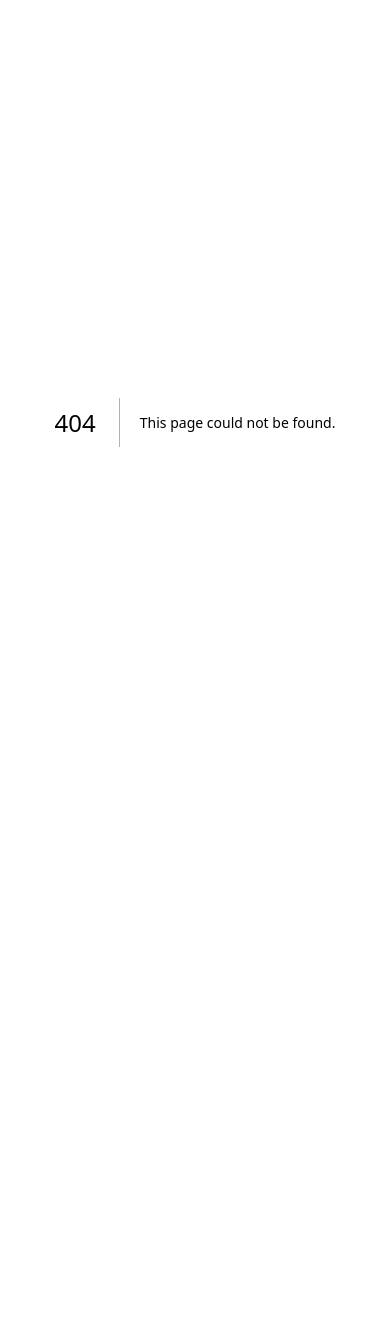
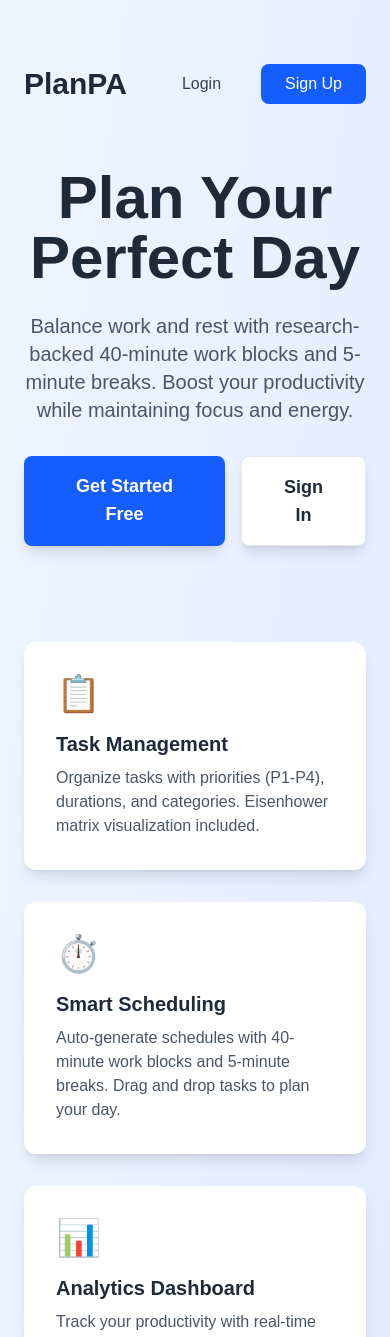
Before and after one commit to BalajiRKB/Planpa, a Next.js app: page /landing in a window 390 px wide. Before the commit this address had no page. Shown: the top 1337 px of the page. Before the commit the page ends 844 px from the top, so only its background shows below. Built offline with nearby package versions, Linux system fonts and the light colour scheme.

Commit message:
feat: add landing page with marketing content
- Hero section with CTAs
- Feature highlights
- How it works section
- Call-to-action sections
- Navigation to login/signup
- Responsive layout

```diff
--- /dev/null
+++ b/app/landing/page.tsx
@@ -0,0 +1,147 @@
+'use client';
+
+import React from 'react';
+import Link from 'next/link';
+
+export default function LandingPage() {
+  return (
+    <div className="min-h-screen bg-linear-to-br from-blue-50 to-indigo-100">
+      {/* Hero Section */}
+      <div className="container mx-auto px-6 py-16">
+        <nav className="flex justify-between items-center mb-16">
+          <h1 className="text-3xl font-bold text-gray-800">PlanPA</h1>
+          <div className="flex gap-4">
+            <Link
+              href="/login"
+              className="px-6 py-2 text-gray-700 hover:text-gray-900 transition"
+            >
+              Login
+            </Link>
+            <Link
+              href="/signup"
+              className="px-6 py-2 bg-blue-600 hover:bg-blue-700 text-white rounded-lg transition"
+            >
+              Sign Up
+            </Link>
+          </div>
+        </nav>
+
+        <div className="text-center max-w-4xl mx-auto">
+          <h2 className="text-6xl font-bold text-gray-800 mb-6">
+            Plan Your Perfect Day
+          </h2>
+          <p className="text-xl text-gray-600 mb-8">
+            Balance work and rest with research-backed 40-minute work blocks and 5-minute breaks.
+            Boost your productivity while maintaining focus and energy.
+          </p>
+          <div className="flex justify-center gap-4">
+            <Link
+              href="/signup"
+              className="px-8 py-4 bg-blue-600 hover:bg-blue-700 text-white text-lg font-semibold rounded-lg transition shadow-lg"
+            >
+              Get Started Free
+            </Link>
+            <Link
+              href="/login"
+              className="px-8 py-4 bg-white hover:bg-gray-50 text-gray-800 text-lg font-semibold rounded-lg transition shadow-lg border border-gray-200"
+            >
+              Sign In
+            </Link>
+          </div>
+        </div>
+
+        {/* Features */}
+        <div className="grid md:grid-cols-3 gap-8 mt-24">
+          <div className="bg-white rounded-xl p-8 shadow-lg">
+            <div className="text-4xl mb-4">📋</div>
+            <h3 className="text-xl font-bold text-gray-800 mb-2">Task Management</h3>
+            <p className="text-gray-600">
+              Organize tasks with priorities (P1-P4), durations, and categories. Eisenhower matrix visualization included.
+            </p>
+          </div>
+
+          <div className="bg-white rounded-xl p-8 shadow-lg">
+            <div className="text-4xl mb-4">⏱️</div>
+            <h3 className="text-xl font-bold text-gray-800 mb-2">Smart Scheduling</h3>
+            <p className="text-gray-600">
+              Auto-generate schedules with 40-minute work blocks and 5-minute breaks. Drag and drop tasks to plan your day.
+            </p>
+          </div>
+
+          <div className="bg-white rounded-xl p-8 shadow-lg">
+            <div className="text-4xl mb-4">📊</div>
+            <h3 className="text-xl font-bold text-gray-800 mb-2">Analytics Dashboard</h3>
+            <p className="text-gray-600">
+              Track your productivity with real-time metrics, completion rates, and insights to improve your workflow.
+            </p>
+          </div>
+        </div>
+
+        {/* How It Works */}
+        <div className="mt-24">
+          <h3 className="text-4xl font-bold text-gray-800 text-center mb-12">How It Works</h3>
+          <div className="grid md:grid-cols-4 gap-6">
+            <div className="text-center">
+              <div className="bg-blue-600 text-white w-16 h-16 rounded-full flex items-center justify-center text-2xl font-bold mx-auto mb-4">
+                1
+              </div>
+              <h4 className="font-semibold text-gray-800 mb-2">Add Tasks</h4>
+              <p className="text-gray-600 text-sm">Create your task list with priorities and durations</p>
+            </div>
+            <div className="text-center">
+              <div className="bg-blue-600 text-white w-16 h-16 rounded-full flex items-center justify-center text-2xl font-bold mx-auto mb-4">
+                2
+              </div>
+              <h4 className="font-semibold text-gray-800 mb-2">Create Schedule</h4>
+              <p className="text-gray-600 text-sm">Generate your daily schedule with work blocks</p>
+            </div>
+            <div className="text-center">
+              <div className="bg-blue-600 text-white w-16 h-16 rounded-full flex items-center justify-center text-2xl font-bold mx-auto mb-4">
+                3
+              </div>
+              <h4 className="font-semibold text-gray-800 mb-2">Drag & Drop</h4>
+              <p className="text-gray-600 text-sm">Assign tasks to time blocks with simple drag & drop</p>
+            </div>
+            <div className="text-center">
+              <div className="bg-blue-600 text-white w-16 h-16 rounded-full flex items-center justify-center text-2xl font-bold mx-auto mb-4">
+                4
+              </div>
+              <h4 className="font-semibold text-gray-800 mb-2">Start Working</h4>
+              <p className="text-gray-600 text-sm">Use the timer to stay focused and track progress</p>
+            </div>
+          </div>
+        </div>
+
+        {/* CTA */}
+        <div className="mt-24 text-center bg-white rounded-2xl p-12 shadow-xl">
+          <h3 className="text-3xl font-bold text-gray-800 mb-4">
+            Ready to boost your productivity?
+          </h3>
+          <p className="text-gray-600 mb-8">
+            Join thousands of users who are planning better and achieving more.
+          </p>
+          <Link
+            href="/signup"
+            className="inline-block px-8 py-4 bg-blue-600 hover:bg-blue-700 text-white text-lg font-semibold rounded-lg transition shadow-lg"
+          >
+            Start Planning Now
+          </Link>
+        </div>
+      </div>
+
+      {/* Footer */}
+      <footer className="border-t border-gray-200 mt-16">
+        <div className="container mx-auto px-6 py-8">
+          <div className="flex justify-between items-center">
+            <p className="text-gray-600">© 2025 PlanPA. All rights reserved.</p>
+            <div className="flex gap-6">
+              <a href="#" className="text-gray-600 hover:text-gray-800">About</a>
+              <a href="#" className="text-gray-600 hover:text-gray-800">Privacy</a>
+              <a href="#" className="text-gray-600 hover:text-gray-800">Terms</a>
+            </div>
+          </div>
+        </div>
+      </footer>
+    </div>
+  );
+}
```
